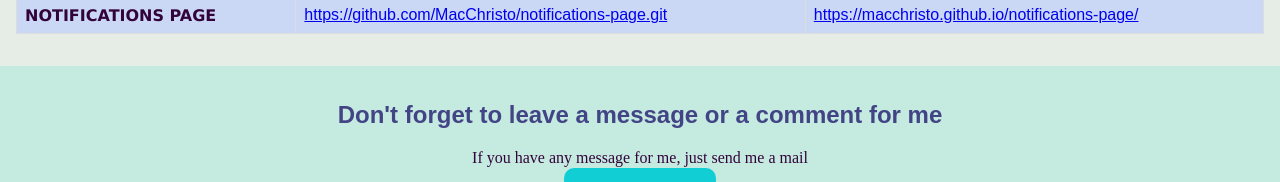
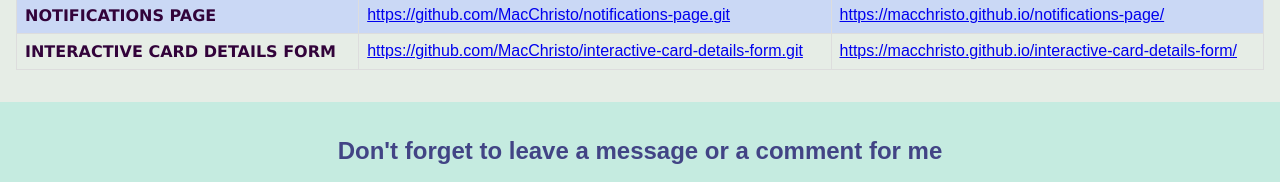
Before and after one commit to MacChristo/My-Frontend-Projects, a plain HTML site: page index.html in a window 1280 px wide. Shown: the part 1571-1753 px from the top of the page. Drawn offline with Linux system fonts and the light colour scheme.

Commit message:
modified file

```diff
--- a/index.html
+++ b/index.html
@@ -184,6 +184,11 @@
                         <td><a href="https://github.com/MacChristo/notifications-page.git">https://github.com/MacChristo/notifications-page.git</a></td>
                         <td><a href="https://macchristo.github.io/notifications-page/">https://macchristo.github.io/notifications-page/</a></td>
                     </tr>
+                    <tr>
+                        <td class="name">INTERACTIVE CARD DETAILS FORM</td>
+                        <td><a href="https://github.com/MacChristo/interactive-card-details-form.git">https://github.com/MacChristo/interactive-card-details-form.git</a></td>
+                        <td><a href="https://macchristo.github.io/interactive-card-details-form/">https://macchristo.github.io/interactive-card-details-form/</a></td>
+                    </tr>
 
                 </tbody>
             </table>
```
